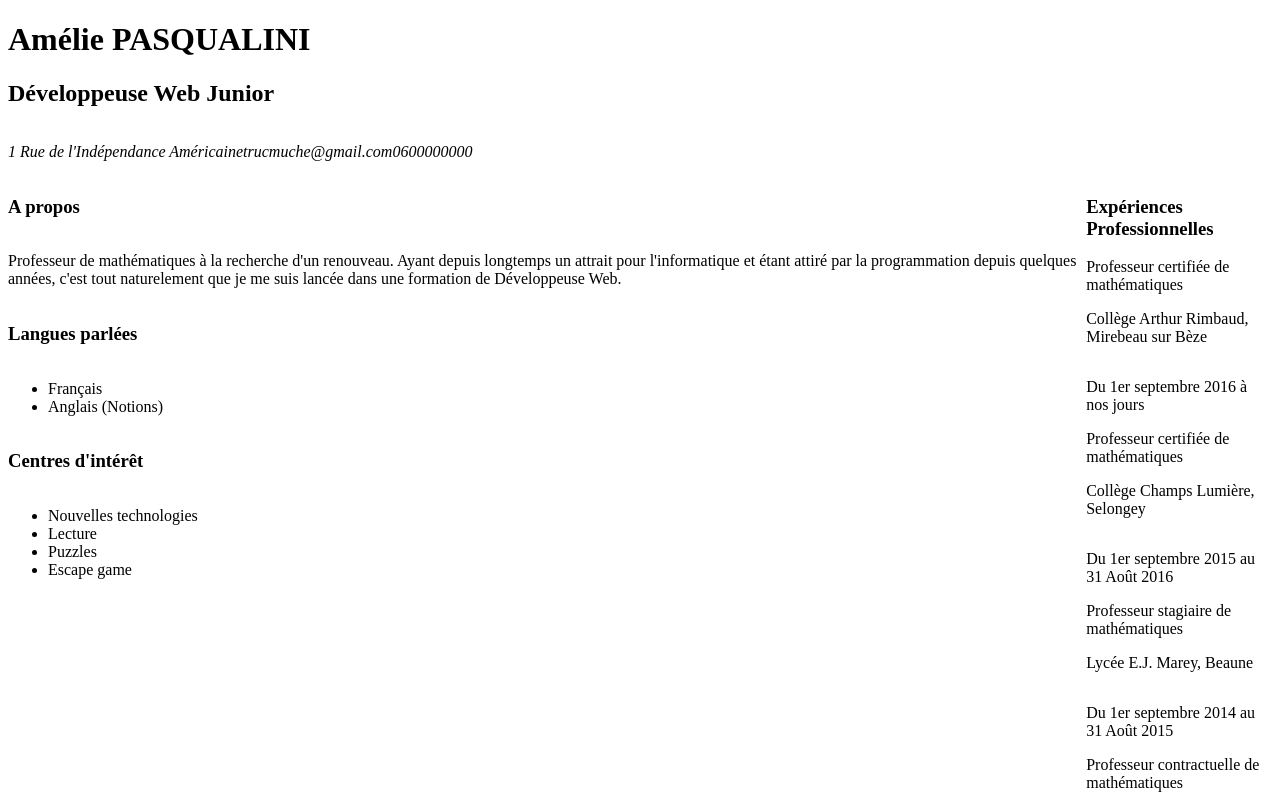
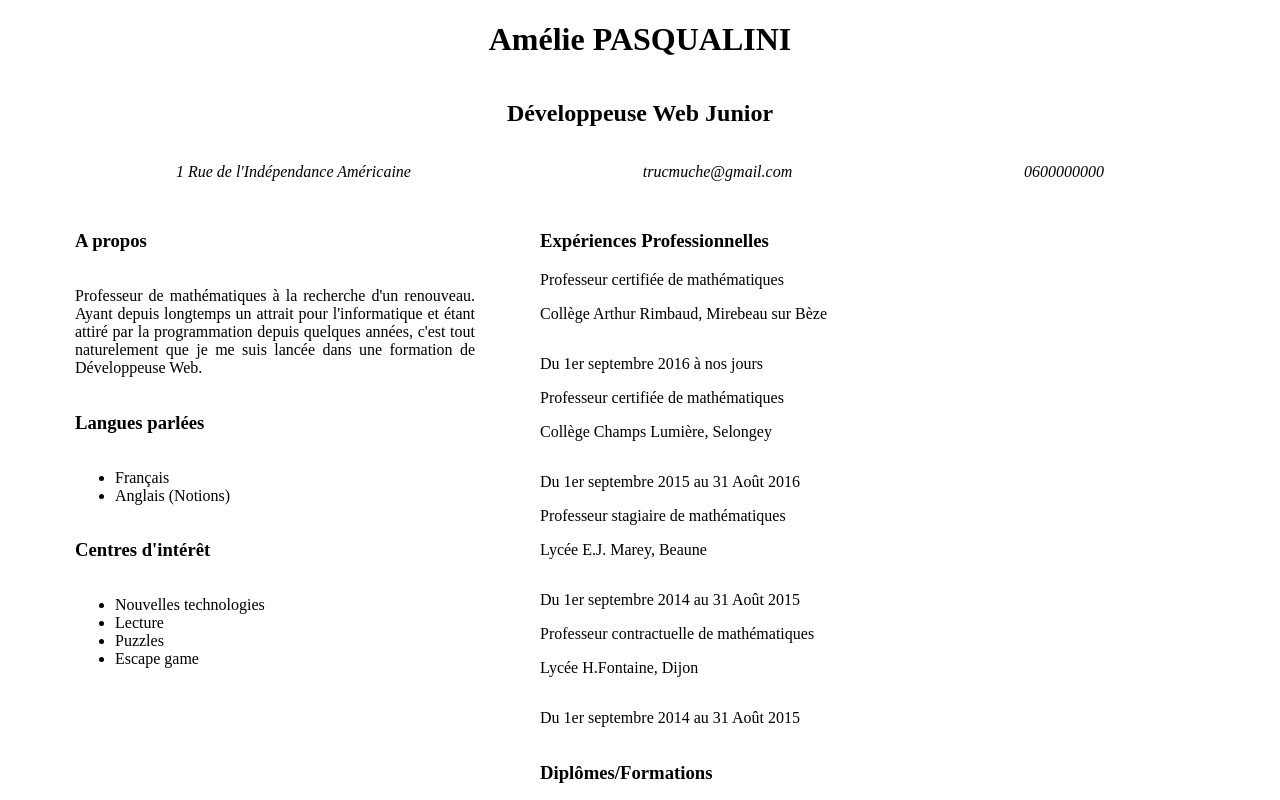
Before and after one commit to toonette88/Mon-CV, a plain HTML site: page index.html in a window 1280 px wide. Shown: the top 800 px of the page. Drawn offline with Linux system fonts and the light colour scheme.

Commit message:
Structuration des colonnes

```diff
--- a/assets/css/style.css
+++ b/assets/css/style.css
@@ -1,6 +1,15 @@
+body{
+    width: 1160px;
+    margin: auto;
+    }
+    header{
+     display: flex;
+    flex-direction: column;
+    align-items: center;
+    }
 address{
     display: flex;
-    flex-direction: row;
+    justify-content: space-around;
 }
 div{
     display: flex;
@@ -8,15 +17,22 @@ div{
 .side-bar{
     display: flex;
     flex-direction: column;
+    padding: 15px;
 }
 .side-bar_element{
     display: flex;
     flex-direction: column;
-
+    max-width: 400px;
+    text-align: justify;
+}
+.side-bar:first-child{
+     justify-items:stretch;
+     padding-right: 50px;
 }
 .main-content{
     display: flex;
     flex-direction: column;
+    padding: 15px;
 }
 .main-content_element{
     display: flex;
--- a/index.html
+++ b/index.html
@@ -65,6 +65,7 @@
             <p>Du 1er septembre 2014 au 31 Août 2015</p>
         </div>
         <div class="main-content_element">
+          <h3>Diplômes/Formations</h3>
             <div class="study">
                 Formation Développeuse Web et Web mobile
             </div>
```
